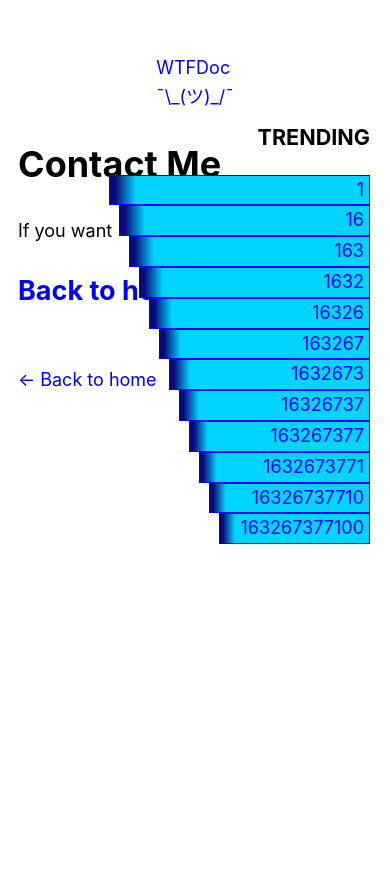
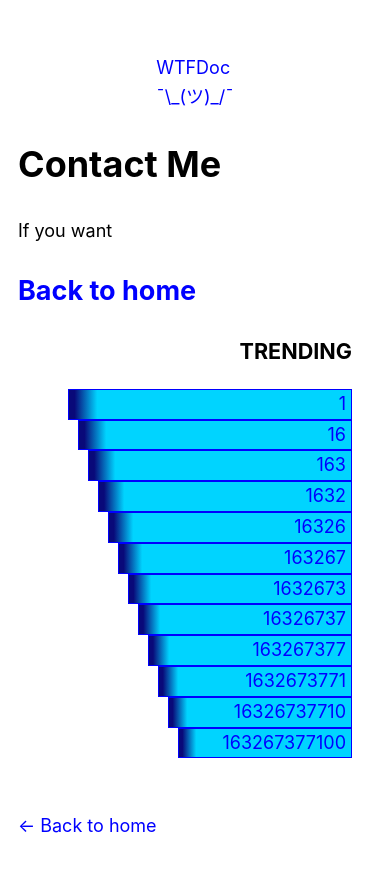
Before and after one commit to monsieurpigeon/wtfdoc, a Next.js app: page /contact in a window 390 px wide. Shown: the top 872 px of the page. Before the commit the page ends 844 px from the top, so only its background shows below. Built offline with nearby package versions, Linux system fonts and the light colour scheme.

Commit message:
kind of responsive

```diff
--- a/components/counter.module.css
+++ b/components/counter.module.css
@@ -37,3 +37,9 @@
 .minusOne {
   background-color: #af4c4c; /* Green */
 }
+
+@media only screen and (max-width: 850px) {
+  .wrapper {
+      position: inherit;
+  }
+}
--- a/components/emoji.module.css
+++ b/components/emoji.module.css
@@ -1,3 +1,4 @@
+
 .wrapper {
     position: absolute;
     margin: 20px;
@@ -16,3 +17,24 @@
 .picker {
 
 }
+
+@media only screen and (max-width: 1250px) {
+    .wrapper {
+        position: absolute;
+      top: 320px;
+      left: 0px;
+    }
+}
+
+@media only screen and (max-width: 850px) {
+    .wrapper {
+        position: inherit;
+      height: 70px;
+      width: 70px;
+      margin: 0px;
+    }
+    .button {
+        height: 100%;
+        width: 100%;
+    }
+}
--- a/components/trending.module.css
+++ b/components/trending.module.css
@@ -31,3 +31,10 @@
     top: 100px;
     margin: 20px;
 }
+
+
+@media only screen and (max-width: 850px) {
+    .wrapper {
+        position: inherit;
+    }
+}
```
Also changed, not shown: pages/[id].tsx (+15 -10 lines).
